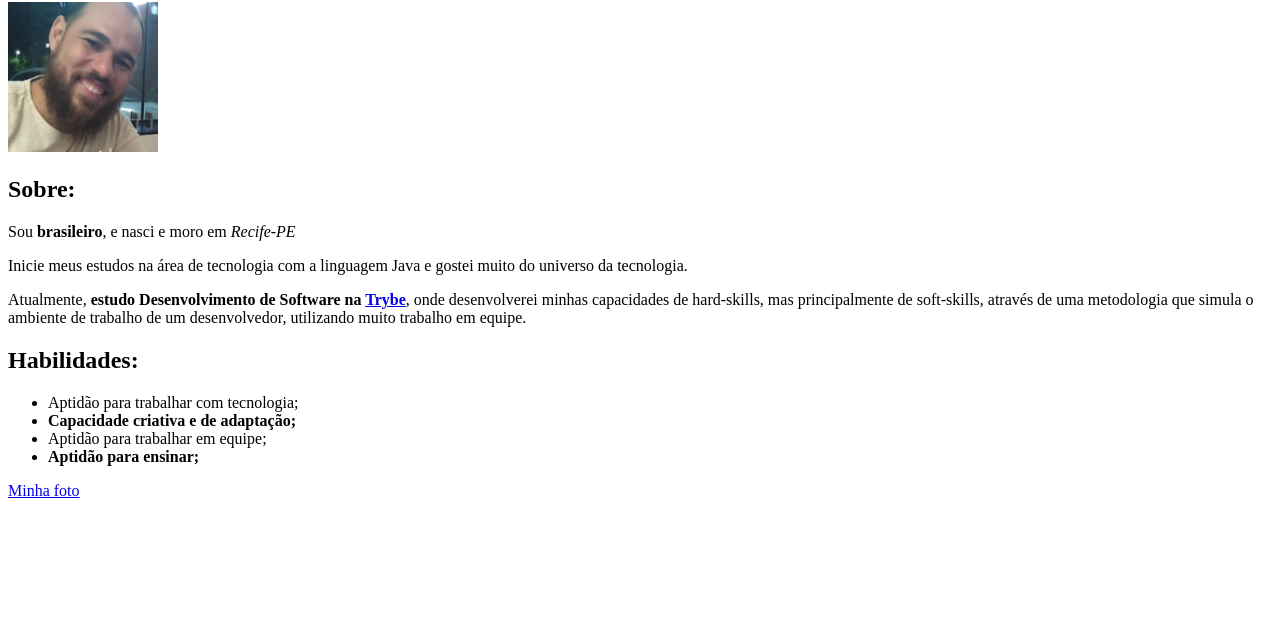
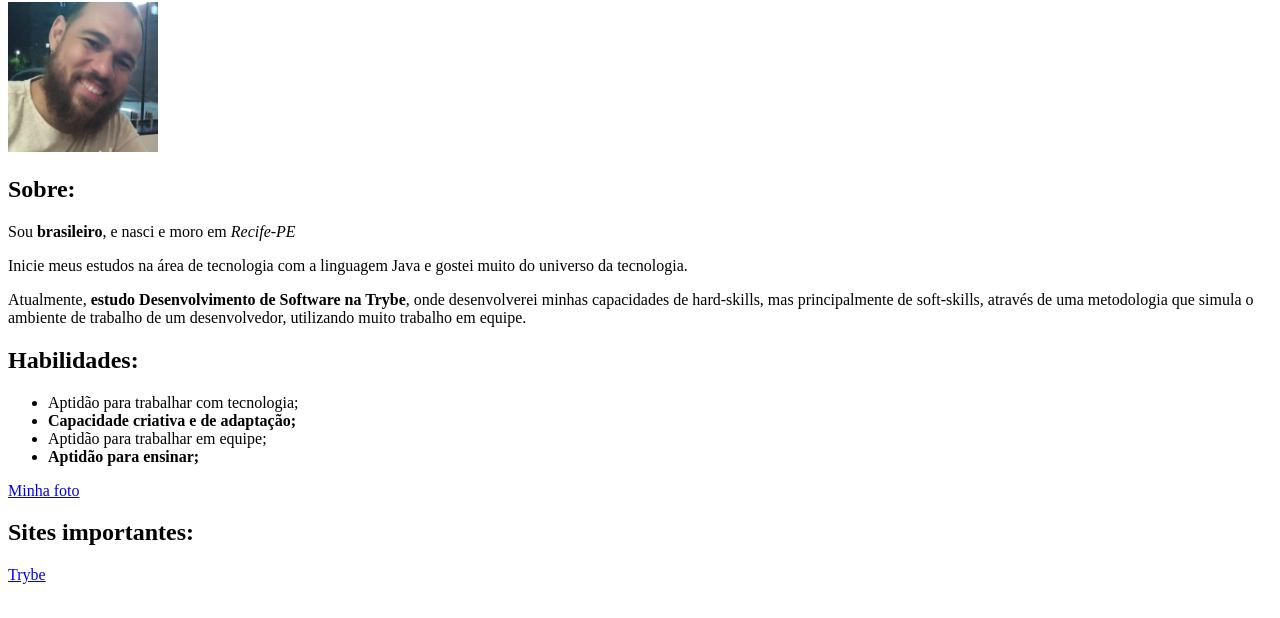
Before and after one commit to PauloGrijp/PauloGrijp.github.io, a plain HTML site: page index.html in a window 1280 px wide. Shown: the part 78-696 px from the top of the page. Drawn offline with Linux system fonts and the light colour scheme.

Commit message:
inclusao de link externo de site

```diff
--- a/index.html
+++ b/index.html
@@ -19,8 +19,7 @@
             e gostei muito do universo da tecnologia.
         </p>
         <p>
-            Atualmente, <strong>estudo Desenvolvimento de Software na <a href="https://www.betrybe.com/" target="_blank">
-                Trybe</a></strong>,
+            Atualmente, <strong>estudo Desenvolvimento de Software na Trybe</strong>,
             onde desenvolverei minhas capacidades de hard-skills,
             mas principalmente de soft-skills, através de uma metodologia que simula o
             ambiente de trabalho de um desenvolvedor, utilizando muito trabalho em equipe.
@@ -37,7 +36,8 @@
 
     <p><a href="#eu">Minha foto</a></p>
 
-
+    <h2>Sites importantes:</h2>
+        <a href="https://www.betrybe.com/" target="_blank">Trybe</a>
 
 
 
```
